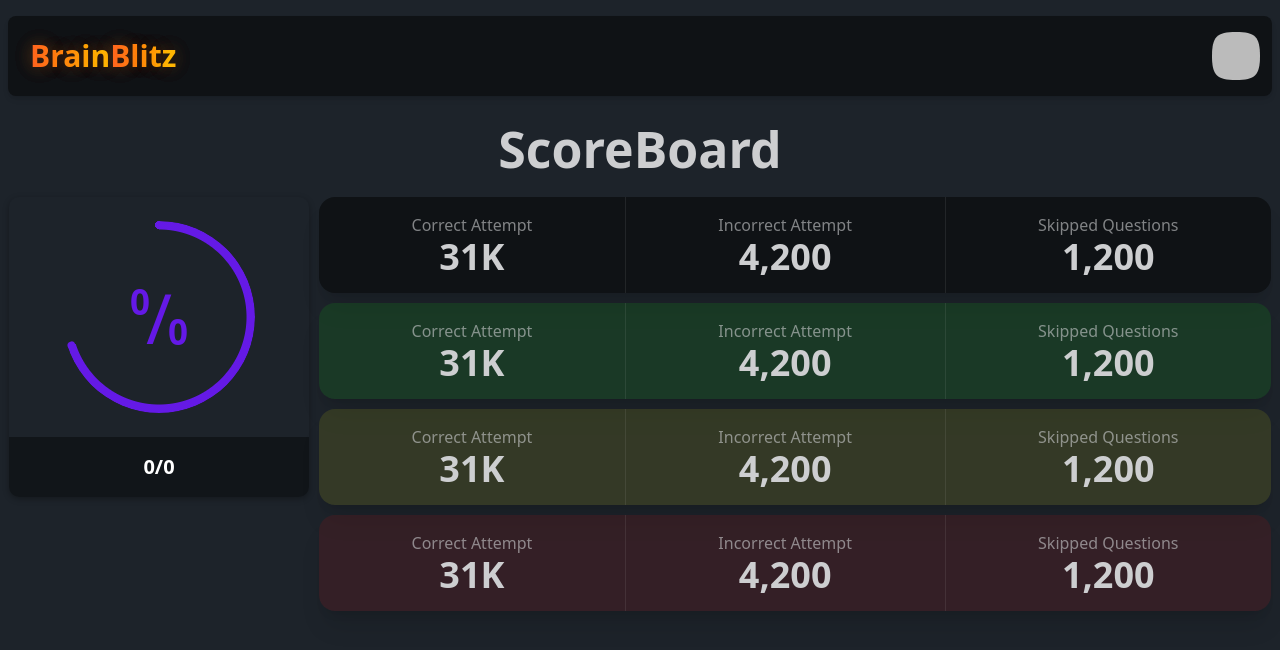
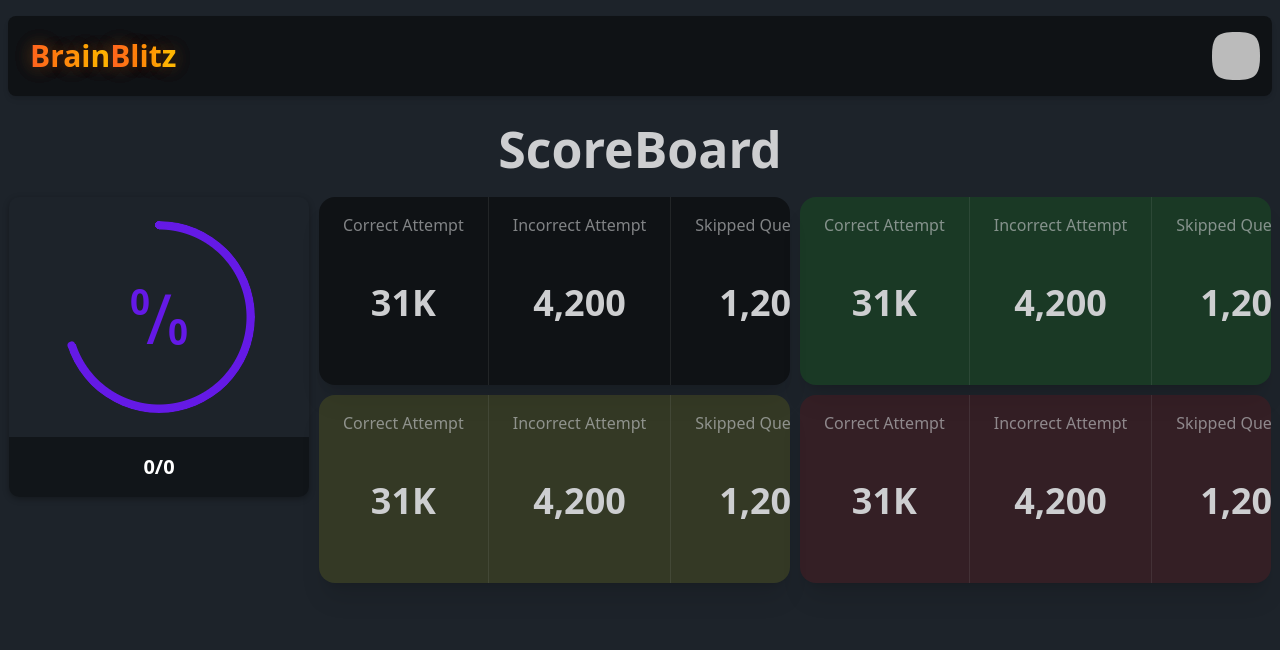
Before and after one commit to JeelRajodiya/brain-blitz, a Next.js app: page /JoinQuiz/QuizResult in a window 1280 px wide. Shown: the top 650 px of the page. Built offline with nearby package versions, Linux system fonts and the light colour scheme; no server answers; sample sign-in values are in the browser's storage.

Commit message:
this looks good please

```diff
--- a/pages/JoinQuiz/QuizResult.module.css
+++ b/pages/JoinQuiz/QuizResult.module.css
@@ -26,9 +26,12 @@ and the ratio of their width is 1:2 */
 /* child 2 */
 .containerTwo {
   flex: 2;
-  display: flex;
   flex-direction: row; /* Default: columns for smaller devices */
   gap: 10px;
+  display: grid;
+  grid-template-columns: repeat(2, 1fr);
+  grid-template-rows: repeat(2, 1fr);
+  width: 100%;
 }
 
 .containerTwo > :nth-child(4) {
```
